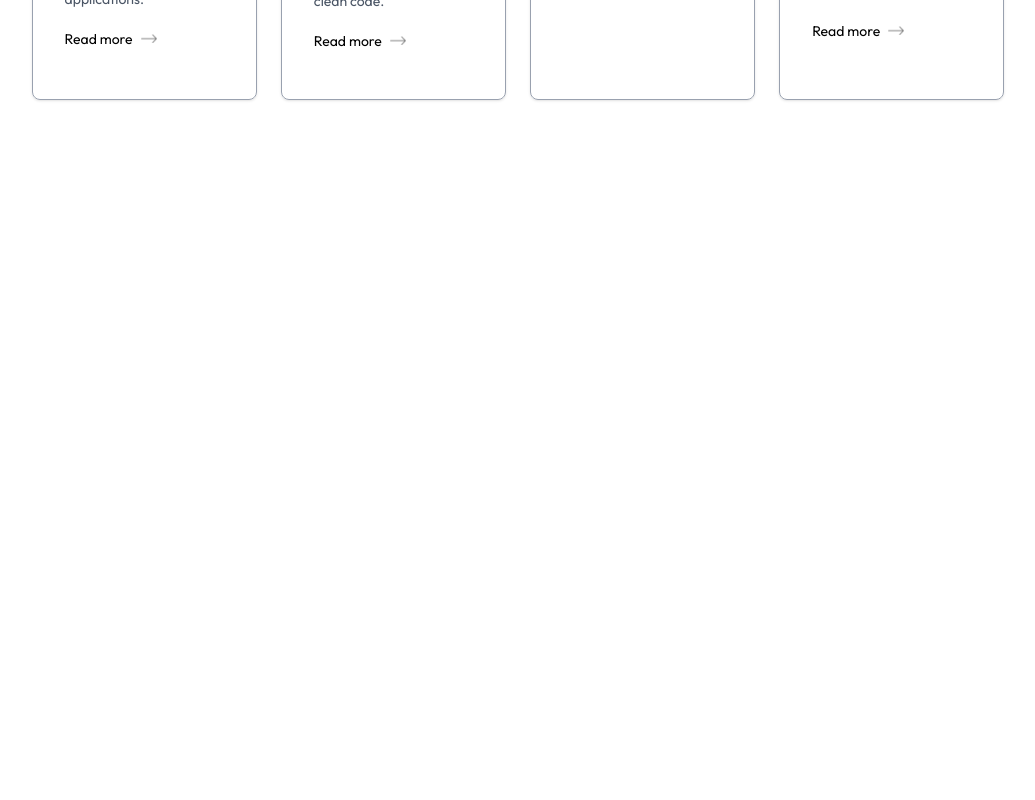
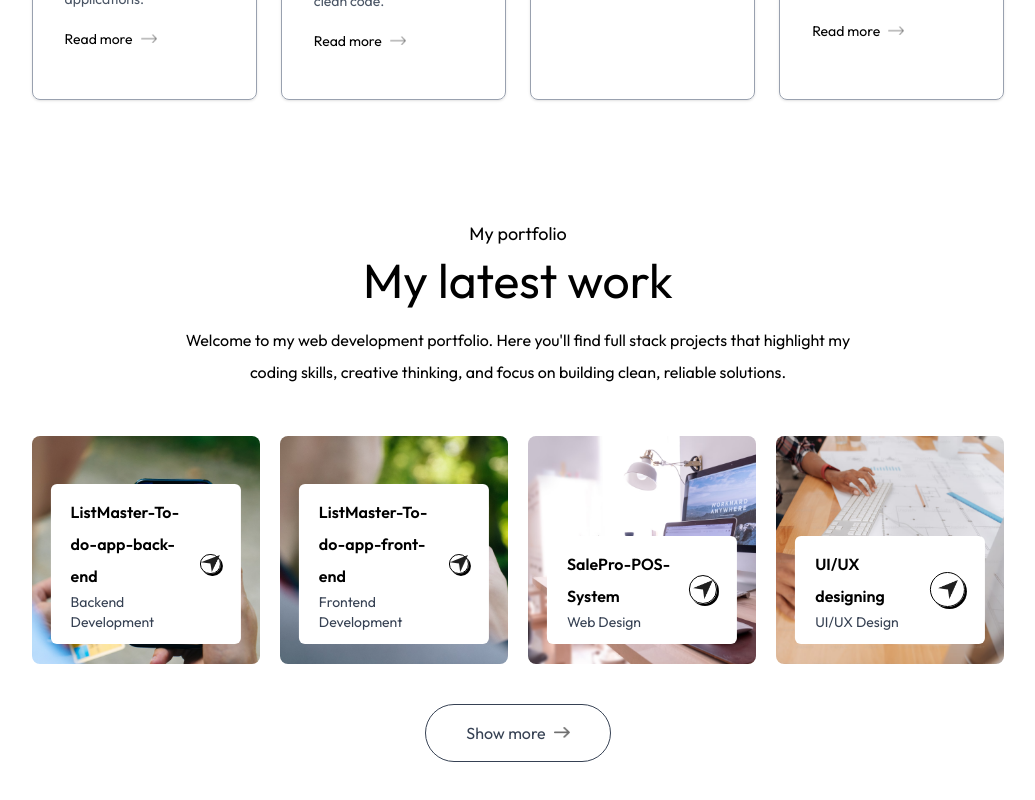
Before and after one commit to IsurangaVithanawasam/Portfolio, a Next.js app: page / in a window 1280 px wide. Shown: the part 2061-2861 px from the top of the page, without its empty margins (122-1157 px from the left). Before the commit the page ends 2241 px from the top, so only its background shows below. Built offline with nearby package versions, Linux system fonts and the light colour scheme; a web font is replaced by a local one.

Commit message:
added work component

```diff
--- /dev/null
+++ b/app/components/Work.jsx
@@ -0,0 +1,52 @@
+import { assets, workData } from '@/assets/assets'
+import Image from 'next/image'
+import React from 'react'
+
+const Work = () => {
+  return (
+    <div id='work' className='w-full px-[12%] py-10 scroll-mt-20'>
+        <h4 className='text-center mb-2 text-lg font-Ovo'>
+        My portfolio</h4>
+      <h2 className='text-center text-5xl font-Ovo'>
+        My latest work</h2>
+
+      <p className='text-center max-w-2xl mx-auto mt-5 mb-12 font-Ovo'>
+        Welcome to my web development portfolio. Here you'll find full stack projects
+        that highlight my coding skills, creative thinking, and focus on building clean, reliable solutions.
+      </p>
+
+      <div className='grid grid-cols-[repeat(auto-fit,minmax(200px,1fr))] my-10 gap-5'>
+        {workData.map((project, index)=>(
+            <div key={index}
+            className='aspect-square bg-no-repeat bg-cover bg-center rounded-lg
+            relative cursor-pointer group'
+            style={{backgroundImage: `url(${project.bgImage})`}}>
+                <div className='bg-white w-10/12 rounded-md absolute bottom-5
+                left-1/2 -translate-x-1/2 py-3 px-5 flex items-center
+                justify-between duration-500 group-hover:bottom-7'>
+                    <div>
+                        <h2 className='font-semibold'>{project.title}</h2>
+                        <p className='text-sm text-gray-700'>{project.description}</p>
+                    </div>
+                    <div className='border rounded-full border-black w-9
+                    aspect-square flex items-center justify-center shadow-[2px_2px_0_#000]
+                    group-hover:bg-lime-300 transition'>
+                        <Image src={assets.send_icon} alt='send icon' className='w-5'/>
+                    </div>
+                </div>
+
+            </div>
+        ))}
+      </div>
+
+      <a href="https://github.com/IsurangaVithanawasam?tab=repositories" className='w-max flex items-center gap-2 border-[0.5px] text-gray-700
+       border-gray-700 rounded-full justify-center py-3 px-10 mx-auto my-10
+       hover:bg-rose-50 duration-500'>
+            Show more <Image src={assets.right_arrow_bold} alt='Right arrow'
+            className='w-4'/>
+      </a>
+    </div>
+  )
+}
+
+export default Work
--- a/app/page.js
+++ b/app/page.js
@@ -3,6 +3,7 @@
 import Header from "./components/Header";
 import Navbar from "./components/Navbar";
 import Services from "./components/Services";
+import Work from "./components/Work";
 
 export default function Home() {
   return (
@@ -11,6 +12,7 @@
       <Header/>
       <About/>
       <Services/>
+      <Work/>
     </>
   );
 }
```
